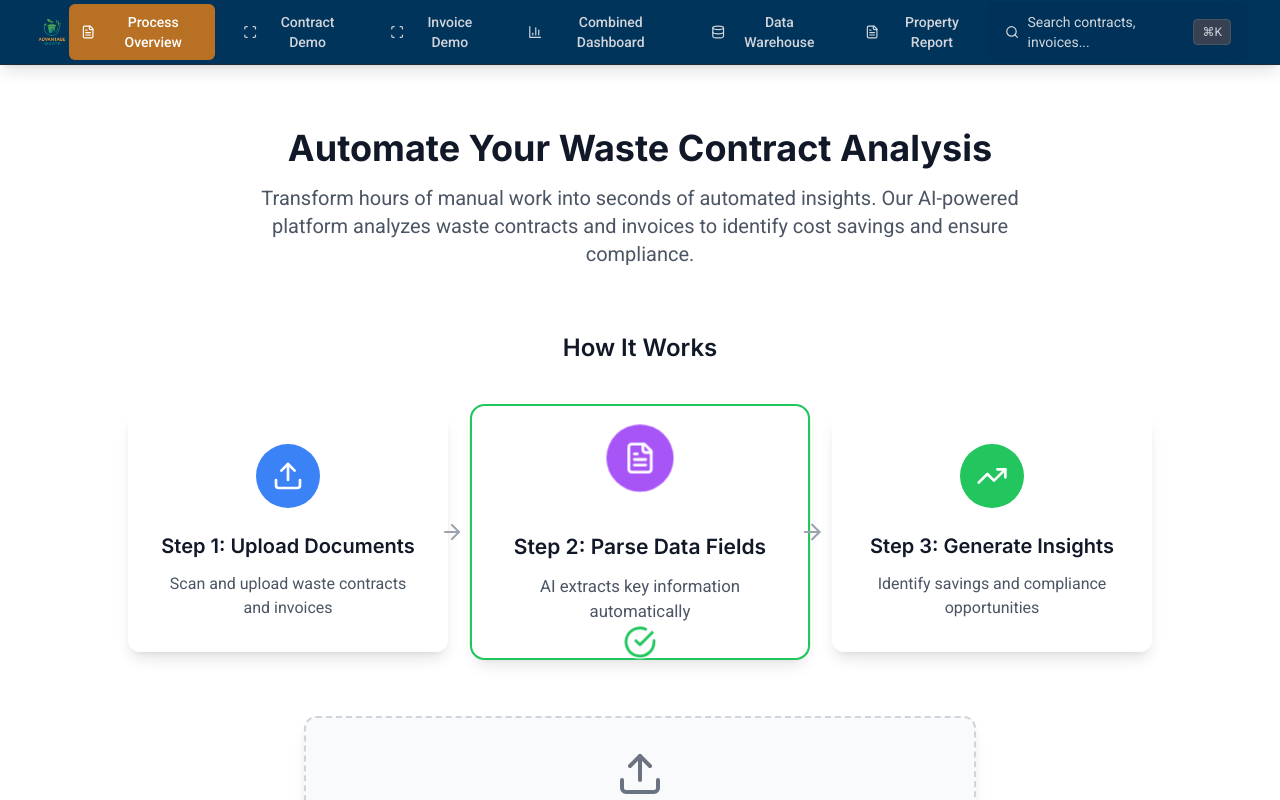
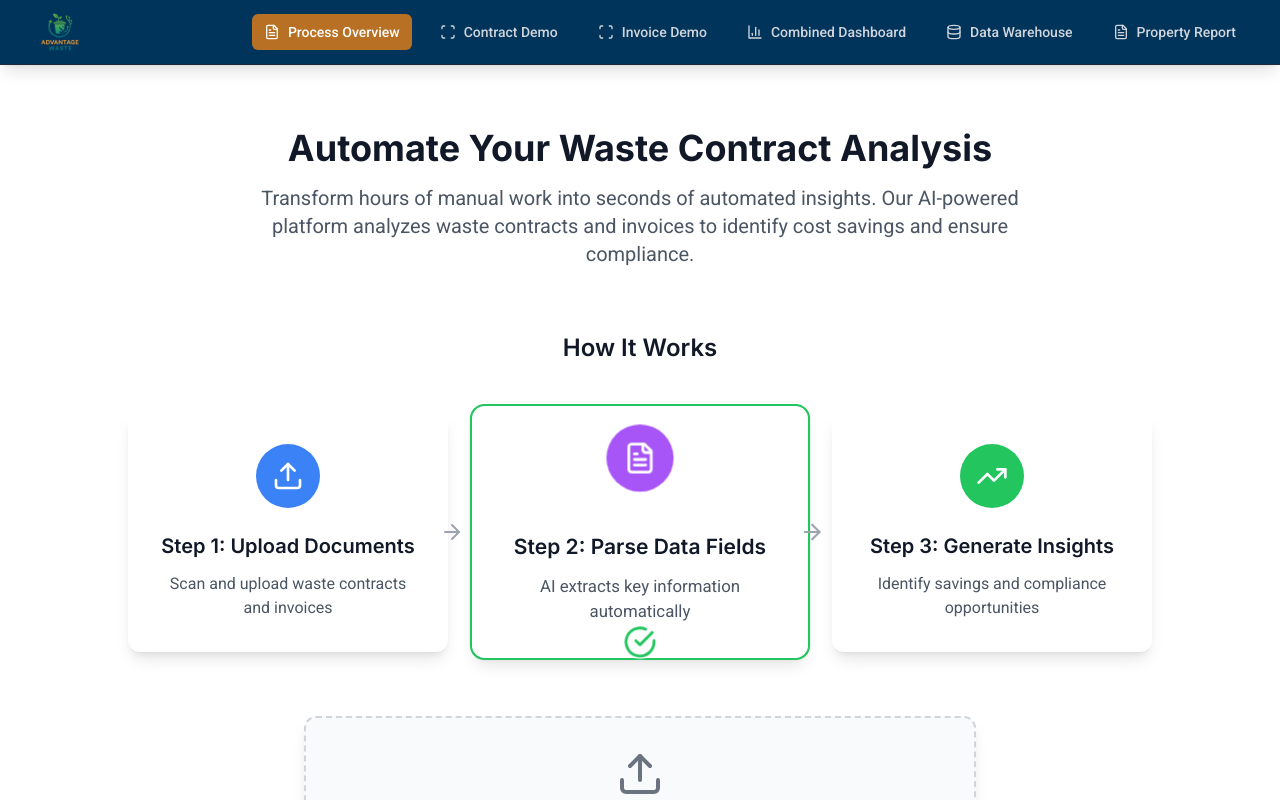
Before and after one commit to tryinhard1080/SharkTank, a React (Vite) app: page / in a window 1280 px wide. Shown: the top 800 px of the page. Built offline with nearby package versions, Linux system fonts and the light colour scheme.

Commit message:
Updated Header.tsx

```diff
--- a/src/components/Header.tsx
+++ b/src/components/Header.tsx
@@ -33,7 +33,7 @@ const Header: React.FC<HeaderProps> = ({
               <img
                 src="/image.png"
                 alt="Advantage Waste Analyzer"
-                className="h-10 w-auto transition-ease hover:scale-105"
+                className="h-14 w-auto transition-ease hover:scale-105"
               />
             </div>
           </div>
@@ -45,17 +45,6 @@ const Header: React.FC<HeaderProps> = ({
               activeSection={activeSection}
               onSectionChange={onSectionChange}
             />
-          </div>
-
-          {/* Spotlight Search */}
-          <div className="hidden md:flex items-center">
-            <div className="glass-box text-gray-300 px-4 py-2 rounded-lg text-sm flex items-center cursor-pointer hover:bg-white/10 transition-ease group">
-              <Search className="w-4 h-4 mr-2 group-hover:text-bourbon-orange transition-ease" />
-              <span className="mr-3 group-hover:text-white transition-ease">Search contracts, invoices...</span>
-              <div className="bg-gray-700 text-xs px-2 py-1 rounded border border-gray-600 group-hover:border-bourbon-orange transition-ease">
-                ⌘K
-              </div>
-            </div>
           </div>
 
           {/* Mobile menu button */}
```
